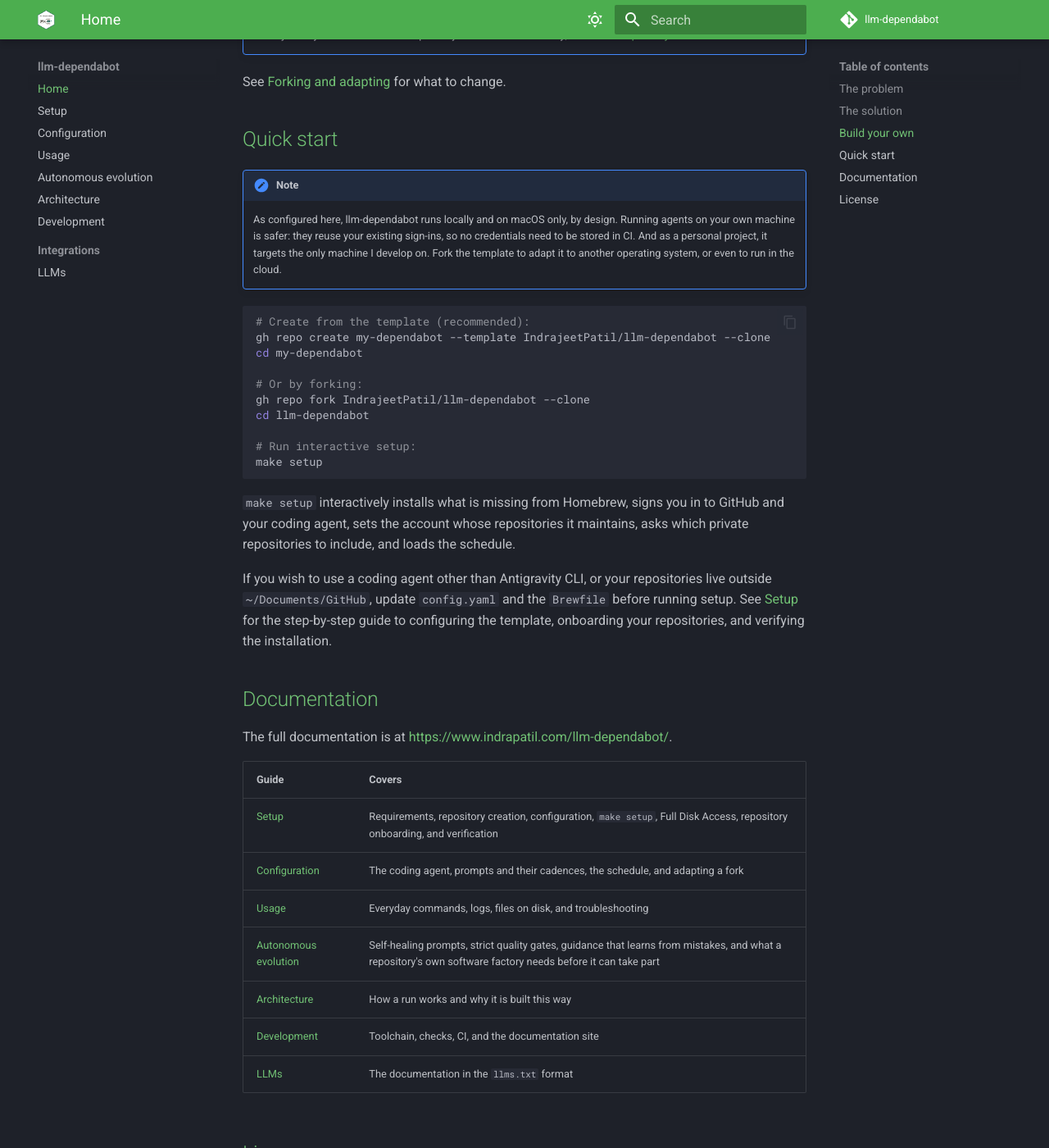
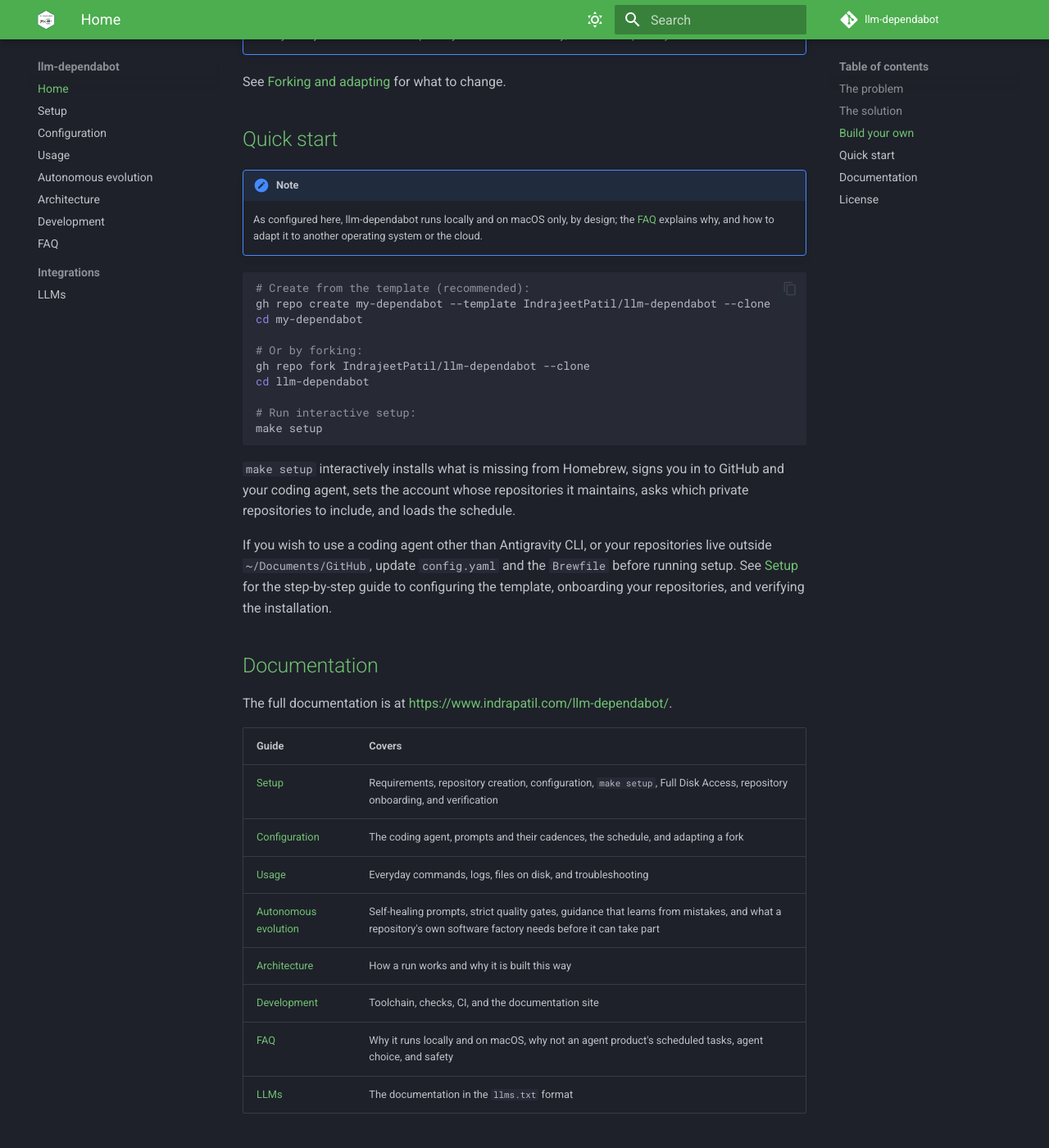
Before and after one commit to IndrajeetPatil/llm-dependabot, an MkDocs documentation site: the page built from docs/index.md, in a window 1280 px wide and 1400 px high, scrolled down 2957 px. Shown: the whole window at 82% size. Built offline with MkDocs 1.6.1 and Material for MkDocs 9.7.7, drawn with Linux system fonts in a browser that asks for light colours; comment, search, counter and statistics services are not loaded.

Commit message:
docs(faq): add faq on local runs, macos, and agent choice
Answer why llm-dependabot runs locally rather than in the cloud or on an
agent product's scheduled tasks, why it targets macOS, which agents it
supports, how it stays safe unattended, and how it relates to
Dependabot. Point the README's quick-start note at the FAQ instead of
repeating the reasoning.

Co-Authored-By: Claude Opus 5.5 <noreply@anthropic.com>
Claude-Session: https://claude.ai/code/session_011Eqy5uTpyekdqDXHciwLW2

````diff
--- a/README.md
+++ b/README.md
@@ -97,11 +97,8 @@ for what to change.
 
 > [!NOTE]
 > As configured here, llm-dependabot runs locally and on macOS only, by
-> design. Running agents on your own machine is safer: they reuse your
-> existing sign-ins, so no credentials need to be stored in CI. And as a
-> personal project, it targets the only machine I develop on. Fork the
-> template to adapt it to another operating system, or even to run in the
-> cloud.
+> design; the [FAQ](https://www.indrapatil.com/llm-dependabot/faq/) explains
+> why, and how to adapt it to another operating system or the cloud.
 
 ```sh
 # Create from the template (recommended):
@@ -139,6 +136,7 @@ The full documentation is at <https://www.indrapatil.com/llm-dependabot/>.
 | [Autonomous evolution](https://www.indrapatil.com/llm-dependabot/autonomy/) | Self-healing prompts, strict quality gates, guidance that learns from mistakes, and what a repository's own software factory needs before it can take part |
 | [Architecture](https://www.indrapatil.com/llm-dependabot/architecture/) | How a run works and why it is built this way |
 | [Development](https://www.indrapatil.com/llm-dependabot/development/) | Toolchain, checks, CI, and the documentation site |
+| [FAQ](https://www.indrapatil.com/llm-dependabot/faq/) | Why it runs locally and on macOS, why not an agent product's scheduled tasks, agent choice, and safety |
 | [LLMs](https://www.indrapatil.com/llm-dependabot/integrations/llms/) | The documentation in the `llms.txt` format |
 
 ## License
--- a/mkdocs.yml
+++ b/mkdocs.yml
@@ -16,6 +16,7 @@ nav:
   - Autonomous evolution: autonomy.md
   - Architecture: architecture.md
   - Development: development.md
+  - FAQ: faq.md
   - Integrations:
       - LLMs: integrations/llms.md
 
@@ -111,6 +112,7 @@ plugins:
           - autonomy.md
           - architecture.md
           - development.md
+          - faq.md
         Integrations:
           - integrations/llms.md
 
````
Also changed, not shown: docs/faq.md (added, +90 -0 lines).
